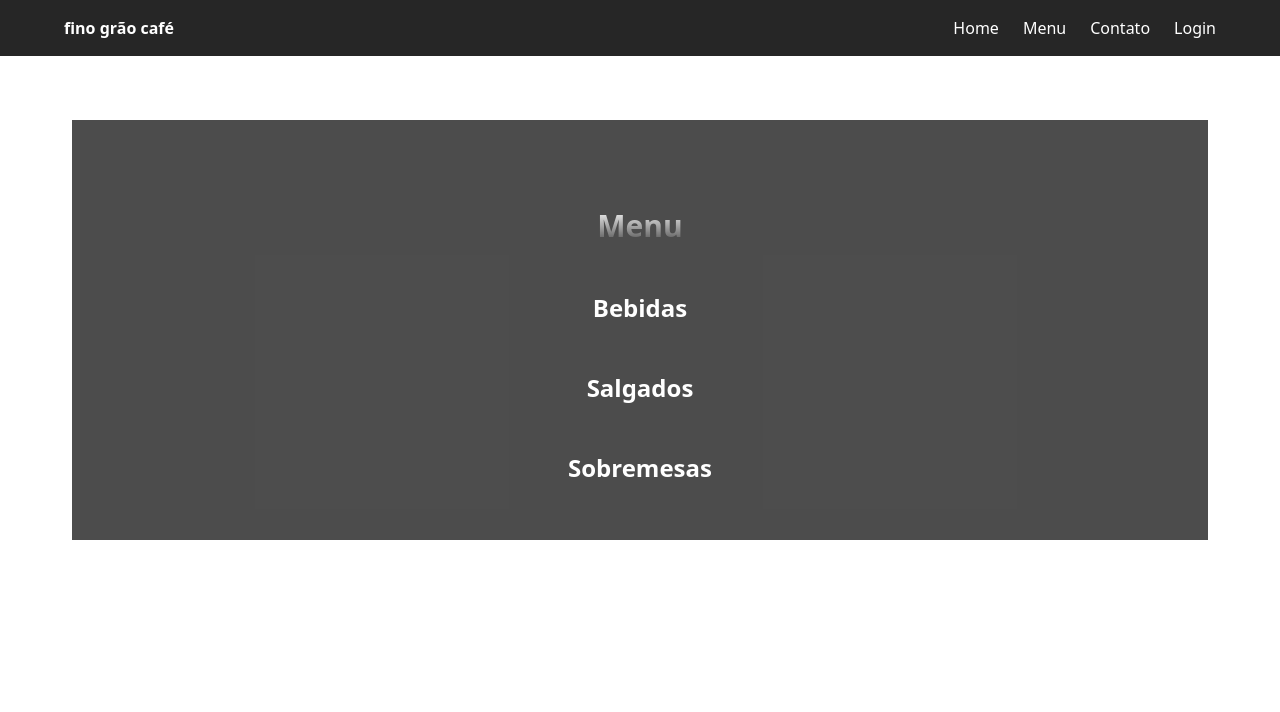
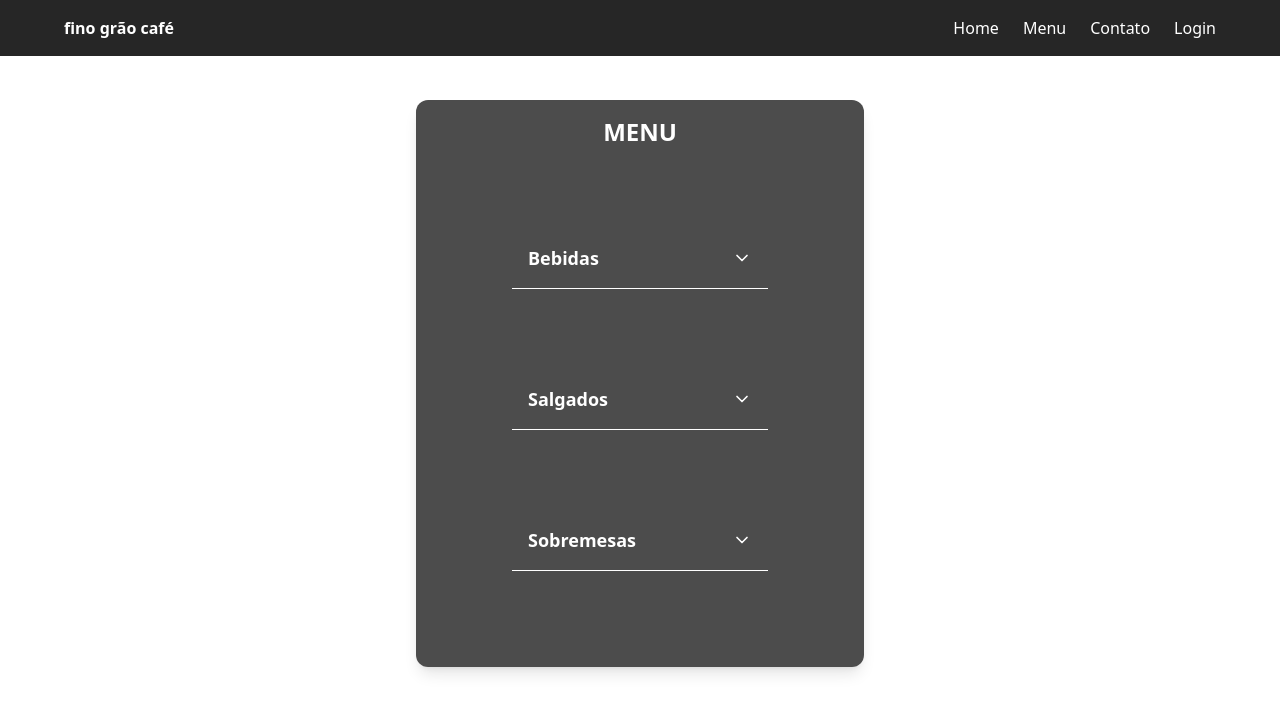
Before and after one commit to japcunha/pex-webapp, a React (Vite) app: page /menu in a window 1280 px wide. Shown: the top 712 px of the page. Built offline with nearby package versions, Linux system fonts and the light colour scheme.

Commit message:
design: mudança na estrutua e  no design do menu

```diff
--- /dev/null
+++ b/src/components/MenuSection.jsx
@@ -0,0 +1,31 @@
+import { useState } from "react";
+import { ChevronDown, ChevronUp } from "lucide-react";
+
+export default function MenuSection({ title, items }) {
+  const [isOpen, setIsOpen] = useState(false);
+
+  return (
+
+    <div className="border-b m-20 py-2 ">
+      <button
+        onClick={() => setIsOpen(!isOpen)}
+        className="flex justify-between items-center w-full text-left px-4 py-2 font-semibold text-lg  hover:bg-amber-500 rounded"
+      >
+        {title}
+        {isOpen ? <ChevronUp size={20} /> : <ChevronDown size={20} />}
+      </button>
+
+      {isOpen && (
+        <ul className="mt-2 px-6">
+          {items.map((item) => (
+            <li key={item.id} className="py-2 border-b last:border-none flex justify-between">
+              <span >{item.nome}</span>
+              <span className="">
+                R$ {item.preco.toFixed(2)}</span>
+            </li>
+          ))}
+        </ul>
+      )}
+    </div>
+  );
+}
--- a/src/pages/Menu.jsx
+++ b/src/pages/Menu.jsx
@@ -1,10 +1,30 @@
+import MenuSection from "../components/MenuSection.jsx";
 
-import SectionMenu from "../components/SectionMenu.jsx";
+export default function Menu() {
+  const bebidas = [
+    { id: 1, nome: "chá gelado", preco: 4.0 },
+    { id: 2, nome: "café", preco: 5.0 },
+    { id: 3, nome: "suco natural", preco: 10.0 },
 
-export default function Menu(){
-    return (
-    <div>
-       <SectionMenu/>
+  ];
+  const salgados = [
+    { id: 4, nome: "empada de frango", preco: 15.0 },
+ { id: 5, nome: "coxinha", preco: 10.0 },
+    { id: 6, nome: "tapioca", preco: 10.0 },
+  ];
+
+  const sobremesas = [
+    { id: 7, nome: "torta de maçã", preco: 20.0 },
+    { id: 8, nome: "bolo de chocolate", preco: 20.0 },
+    { id: 9, nome: "pudim", preco: 10.0 },
+  ];
+
+  return (
+    <div className="max-w-md mx-auto  p-4 mt-25 shadow-lg rounded-xl bg-black/70 text-white">
+      <h1 className="text-2xl font-bold mb-6 text-center">MENU</h1>
+      <MenuSection title="Bebidas" items={bebidas}  />
+      <MenuSection title="Salgados" items={salgados} />
+      <MenuSection title="Sobremesas" items={sobremesas} />
     </div>
-    );
+  );
 }
```
